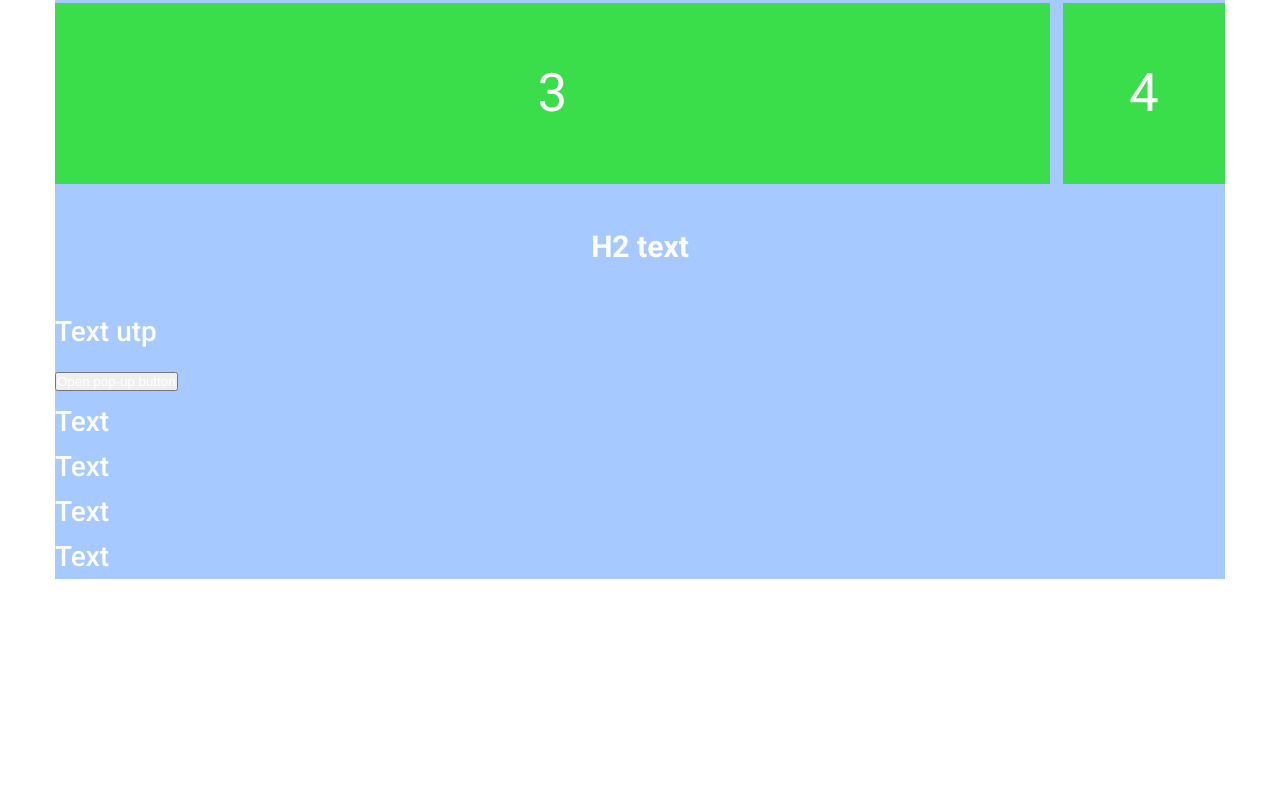
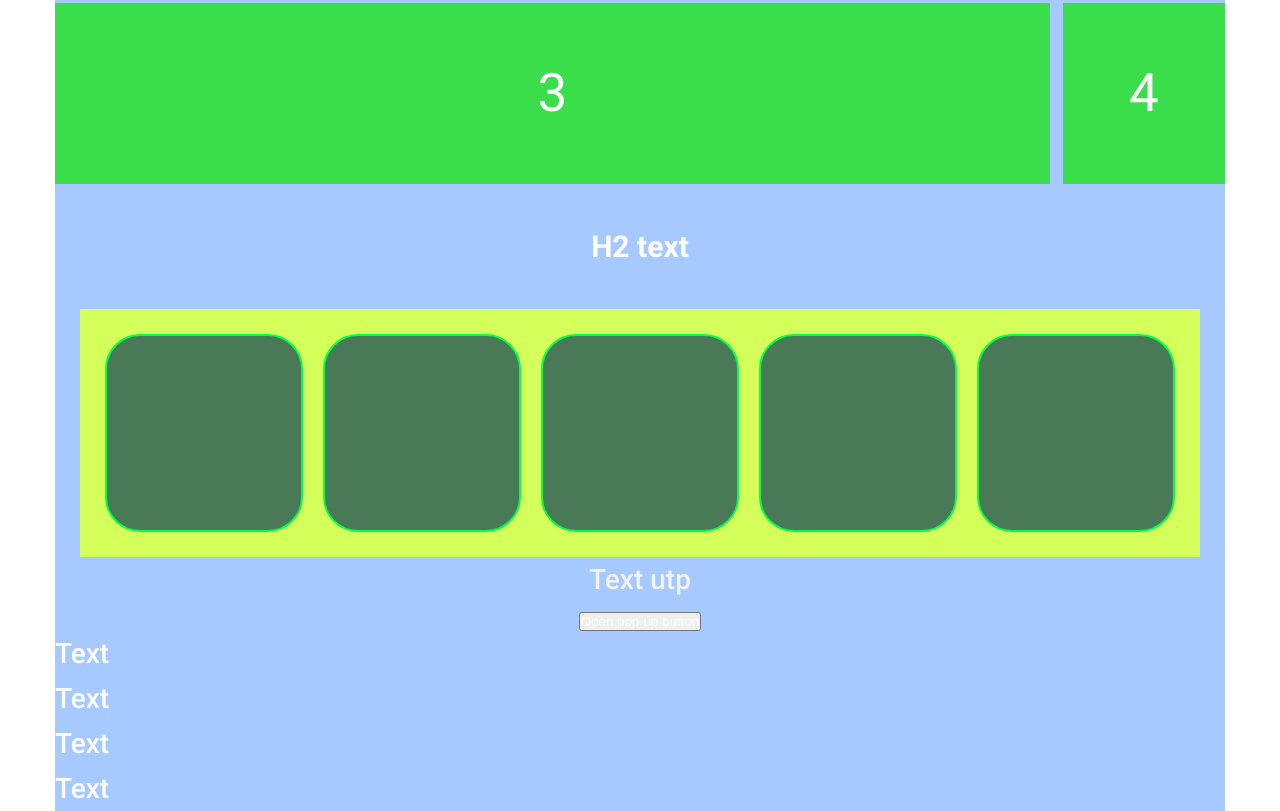
Before and after one commit to snork-maiden/qptest, a website: page index.html in a window 1280 px wide. Shown: the part 649-1460 px from the top of the page. Before the commit the page ends 1228 px from the top, so only its background shows below. Drawn offline with Linux system fonts and the light colour scheme.

Commit message:
Add info styles

```diff
--- a/scss/blocks/info.scss
+++ b/scss/blocks/info.scss
@@ -1 +1,32 @@
 @import "../variables.scss";
+
+.info {
+  display: flex;
+  flex-direction: column;
+  align-items: center;
+}
+
+.info-list {
+  display: flex;
+  flex-wrap: wrap;
+  gap: 20px;
+  margin: 0 25px;
+  padding: 25px;
+  background-color: #d4ff5a;
+}
+
+.info__item {
+  width: 198px;
+  height: 198px;
+  background-color: #497957;
+  border: 2px solid #00ff4a;
+  border-radius: 35px;
+  &:hover {
+    box-shadow: 2px 5px 10px #497957;
+  }
+}
+
+.info__text {
+    color: #F3F3F3;
+    margin-bottom: 10px;
+}
```
Also changed, not shown: scss/blocks/features.scss (+5 -6 lines), css/style.css, scss/blocks/page-footer.scss (line endings or trailing spaces).
